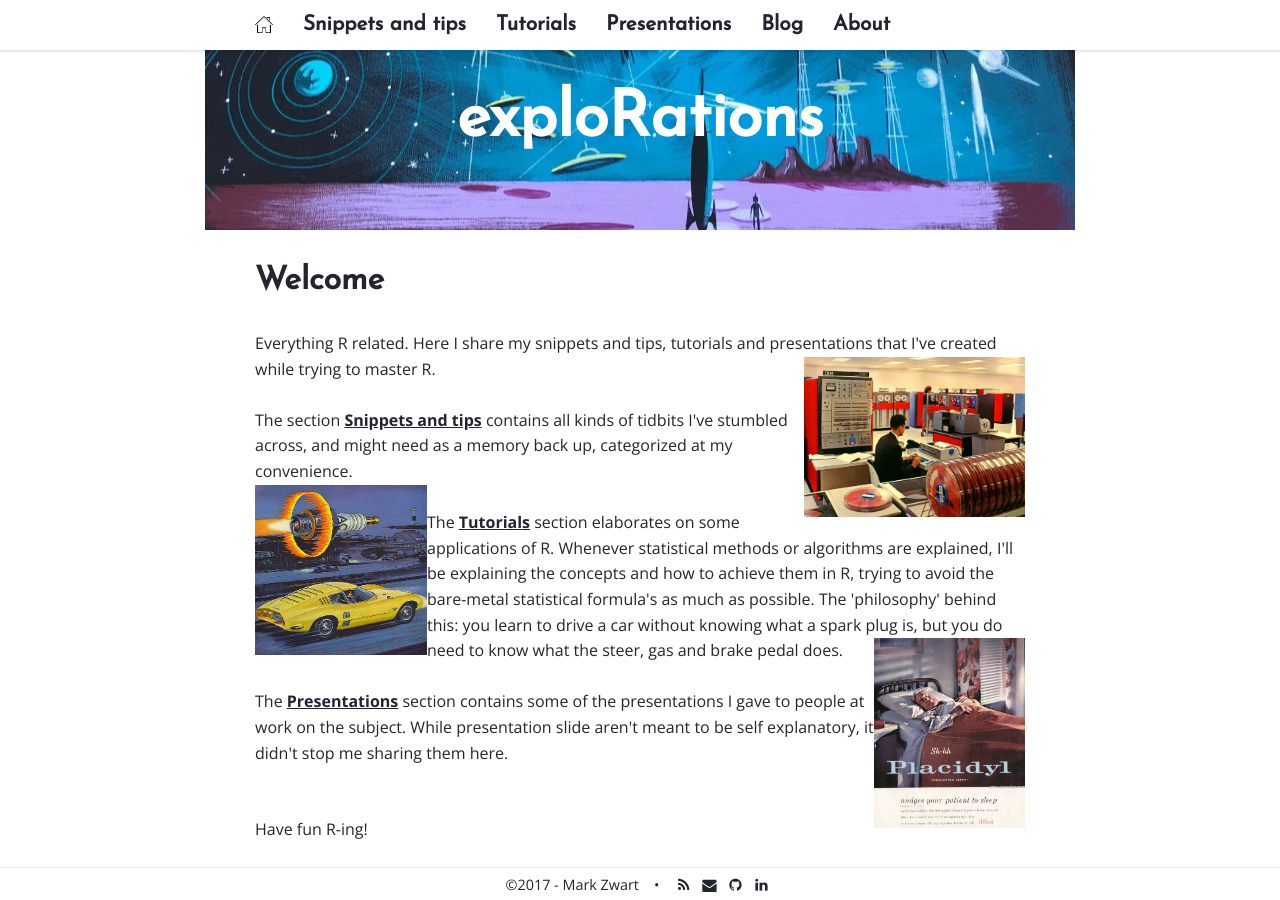
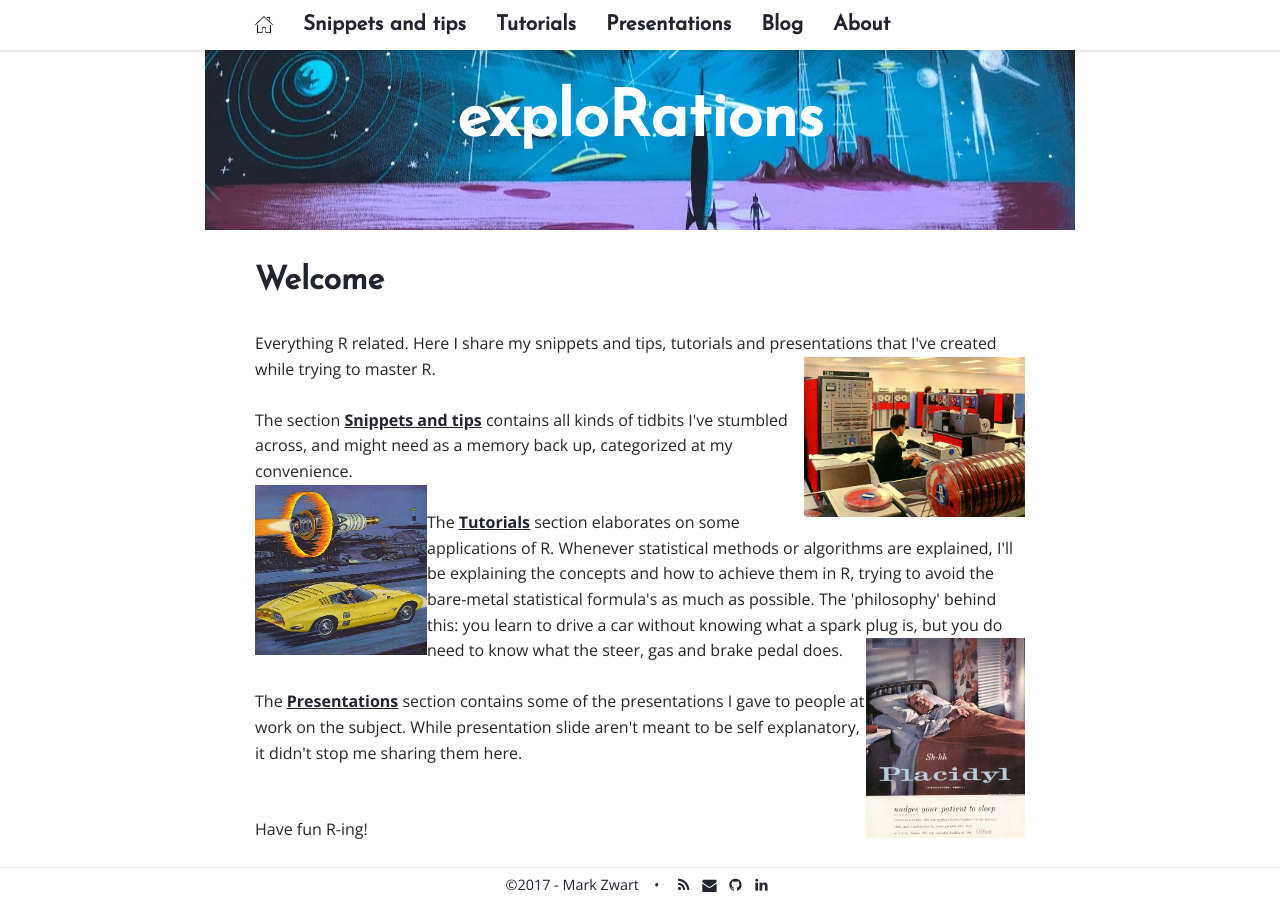
Before and after one commit to mark-me/mark-me.github.io, a Jekyll site: the page built from index.html, in a window 1280 px wide. Built offline with Jekyll 4.4.1, drawn with Linux system fonts in a browser that asks for light colours; nearby versions of some CDN libraries; comment, search, counter and statistics services are not loaded.

Commit message:
Update index.html

```diff
--- a/index.html
+++ b/index.html
@@ -9,7 +9,7 @@ Everything R related. Here I share my snippets and tips, tutorials and presentat
 The section <a href="/snippets-and-tips/">Snippets and tips</a> contains all kinds of tidbits I've stumbled across, and might need as a memory back up, categorized at my convenience.
 <br><img src="/_pages/spark-plug-ad.jpg" width="172" height="170" align="left"/><br>
 The <a href="/tutorials/">Tutorials</a> section elaborates on some applications of R. Whenever statistical methods or algorithms are explained, I'll be explaining the concepts and how to achieve them in R, trying to avoid the bare-metal statistical formula's as much as possible. The 'philosophy' behind this: you learn to drive a car without knowing what a spark plug is, but you do need to know what the steer, gas and brake pedal does.
-<a href="/_pages/sleeping-drug.jpg"><img src="/_pages/sleeping-drug.jpg" width="151" height="190" align="right"/> </a><br><br>
+<a href="/_pages/sleeping-drug.jpg"><img src="/_pages/sleeping-drug.jpg" width="159" height="200" align="right"/> </a><br><br>
 The <a href="/presentations/">Presentations</a> section contains some of the presentations I gave to people at work on the subject. While presentation slide aren't meant to be self explanatory, it didn't stop me sharing them here.
 
 <br><br><br>
```
